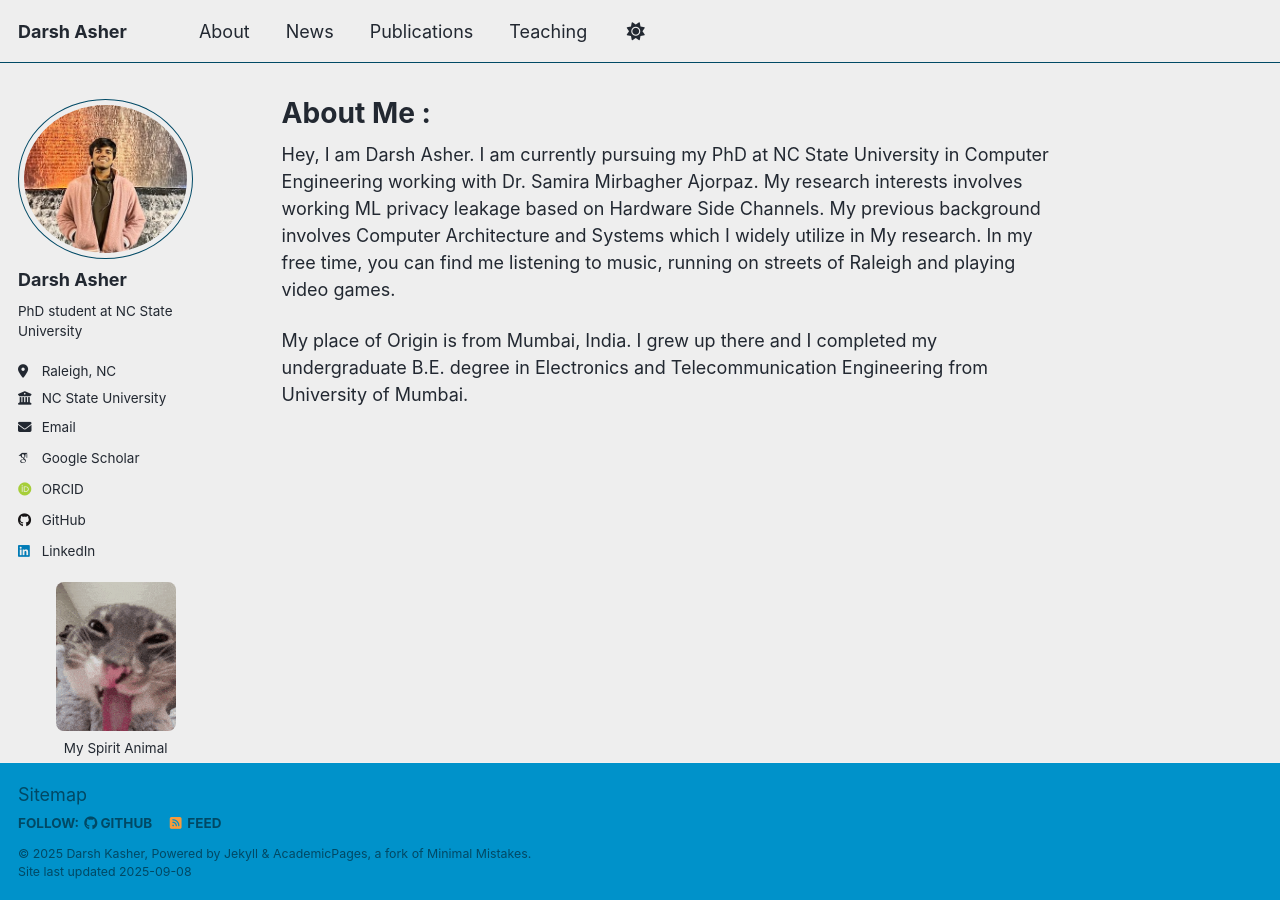
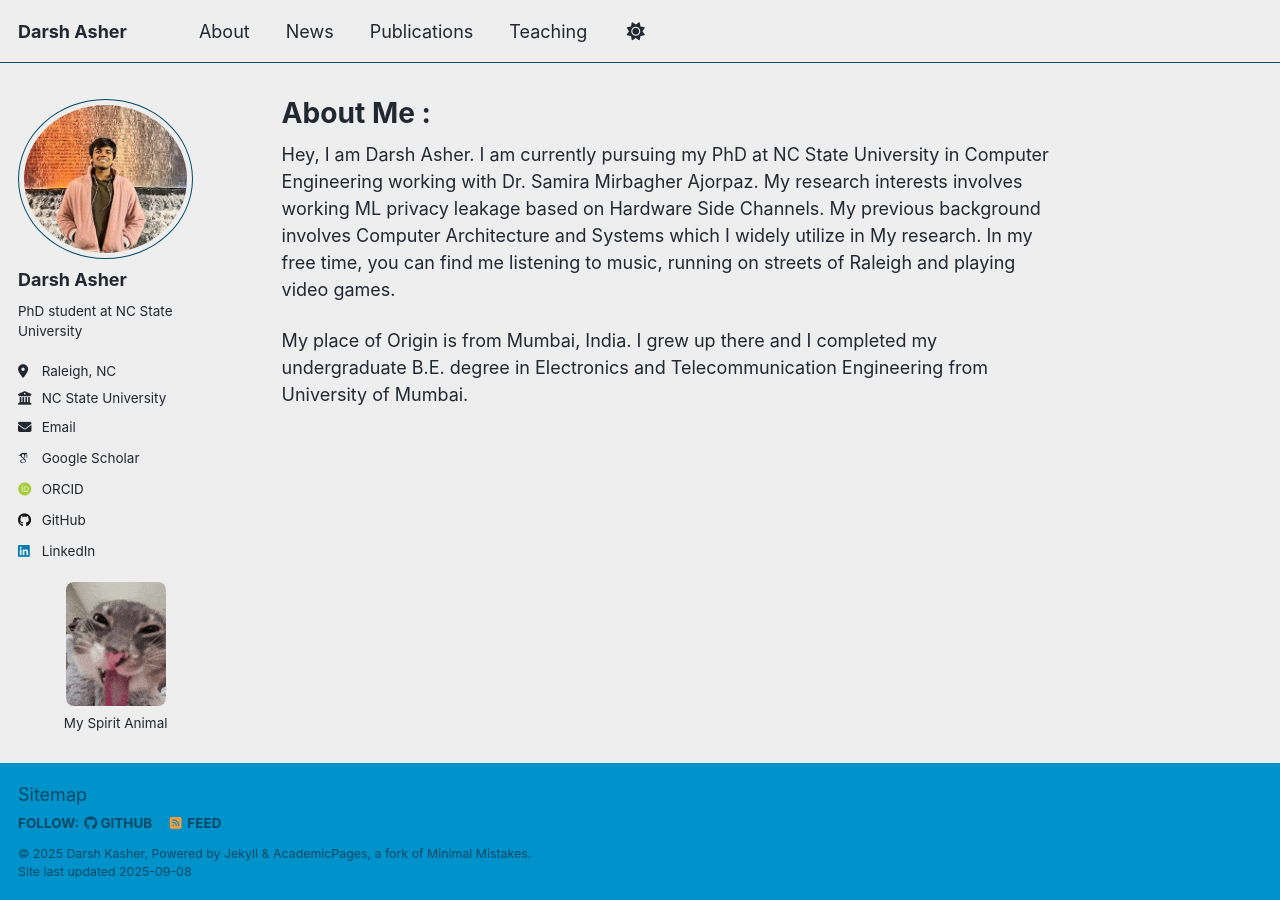
Before and after one commit to darsh612/darsh612.github.io, a Jekyll site: the page built from _pages/about.md, in a window 1280 px wide. Built offline with Jekyll 4.4.1, drawn with Linux system fonts in a browser that asks for light colours; some web fonts are replaced; a script that is not in the unit is left out.

Commit message:
rigby-cat size corrected try4

```diff
--- a/_includes/author-profile.html
+++ b/_includes/author-profile.html
@@ -171,9 +171,9 @@
       {% if author.spirit_animal_image %}
         <div class="author__spirit-animal" style="text-align: center; margin: 1em 0;">
           {% if author.spirit_animal_image contains "://" %}
-            <img src="{{ author.spirit_animal_image }}" alt="{{ author.spirit_animal_text | default: 'Spirit Animal' }}" style="width: 120px; border-radius: 8px;" />
+            <img src="{{ author.spirit_animal_image }}" alt="{{ author.spirit_animal_text | default: 'Spirit Animal' }}" style="width: 100px; border-radius: 8px;" />
           {% else %}
-            <img src="{{ author.spirit_animal_image | prepend: "/images/" | prepend: base_path }}" alt="{{ author.spirit_animal_text | default: 'Spirit Animal' }}" style="width: 120px; border-radius: 8px;" />
+            <img src="{{ author.spirit_animal_image | prepend: "/images/" | prepend: base_path }}" alt="{{ author.spirit_animal_text | default: 'Spirit Animal' }}" style="width: 100px; border-radius: 8px;" />
           {% endif %}
           {% if author.spirit_animal_text %}
             <p class="author__bio" style="margin-top: 0.5em;">{{ author.spirit_animal_text }}</p>
```
